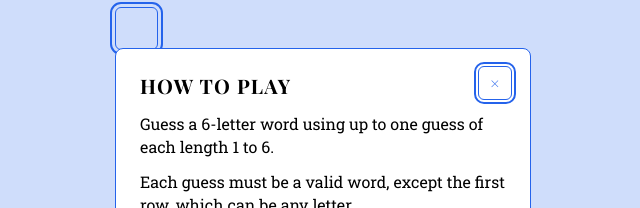
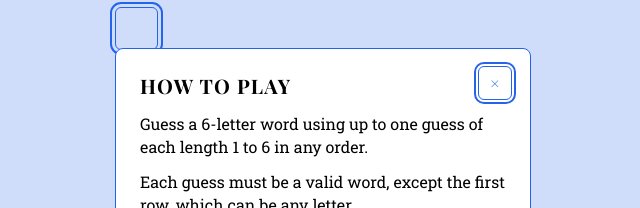
Before and after one commit to rasen68/triangdle, a website with bundled scripts: page index.html in a window 1280 px wide. Shown: the part 137-345 px from the top of the page, without its empty margins (317-957 px from the left). Built offline with nearby package versions, Linux system fonts and the light colour scheme; files whose address does not match are found by name.

Commit message:
Chore: update README and help text

```diff
--- a/index.html
+++ b/index.html
@@ -58,7 +58,7 @@
         ×
       </button>
       <h2>How to play</h2>
-      <p>Guess a 6-letter word using up to one guess of each length 1 to 6.</p>
+      <p>Guess a 6-letter word using up to one guess of each length 1 to 6 in any order.</p>
       <p>Each guess must be a valid word, except the first row, which can be any letter.</p>
       <p>The colors of the tiles will show how close your guess was to the word.</p>
       <p>Green means an exact match. Yellow means the letter is in the word, but in another spot. Gray means it is not in the word at all.</p>
```
Also changed, not shown: README.md.
